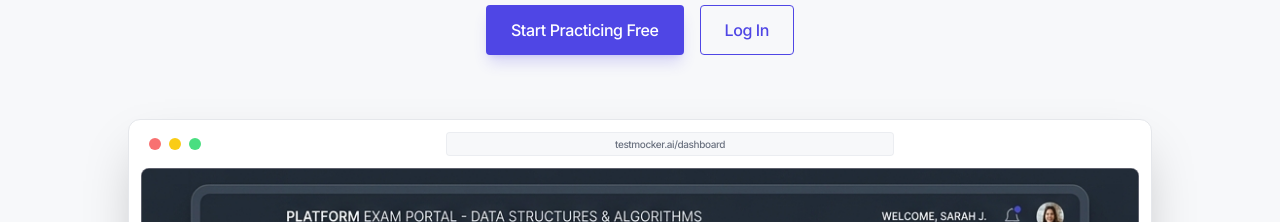
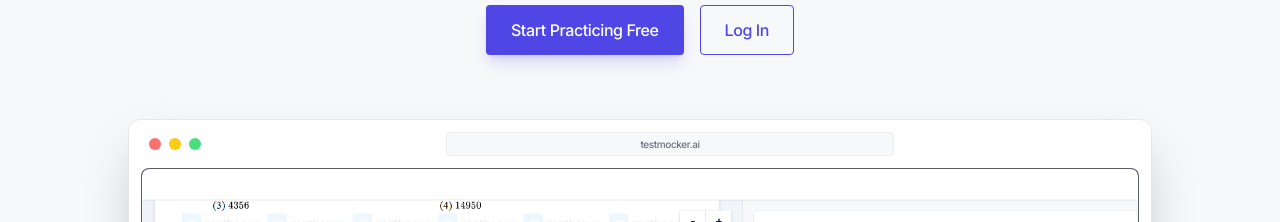
Before and after one commit to shailesh1606/testmocker-web, a Next.js app in the folder frontend/: page / in a window 1280 px wide. Shown: the part 500-722 px from the top of the page. Built offline with nearby package versions, Linux system fonts and the light colour scheme; no server answers.

Commit message:
feat: update dashboard mockup image and simplify display URL in landing page hero

```diff
--- a/frontend/app/page.tsx
+++ b/frontend/app/page.tsx
@@ -79,13 +79,13 @@ export default function LandingPage() {
               <span className="w-3 h-3 rounded-full bg-yellow-400 inline-block"></span>
               <span className="w-3 h-3 rounded-full bg-green-400 inline-block"></span>
               <div className="h-6 flex-1 max-w-md mx-auto bg-pageBg rounded border border-borderLight/60 text-[10px] text-textSecondary flex items-center justify-center font-medium">
-                testmocker.ai/dashboard
+                testmocker.ai
               </div>
             </div>
             <div className="overflow-hidden rounded-lg bg-slate-950 aspect-[4/3] relative border border-borderLight/40">
               {/* eslint-disable-next-line @next/next/no-img-element */}
               <img
-                src="/images/dashboard_mockup.png"
+                src="/images/dashboard_mockup_real.png"
                 alt="TestMocker Dashboard Mockup"
                 className="w-full h-full object-cover select-none pointer-events-none"
               />
```
Also changed, not shown: frontend/public/images/dashboard_mockup_real.png (added).
